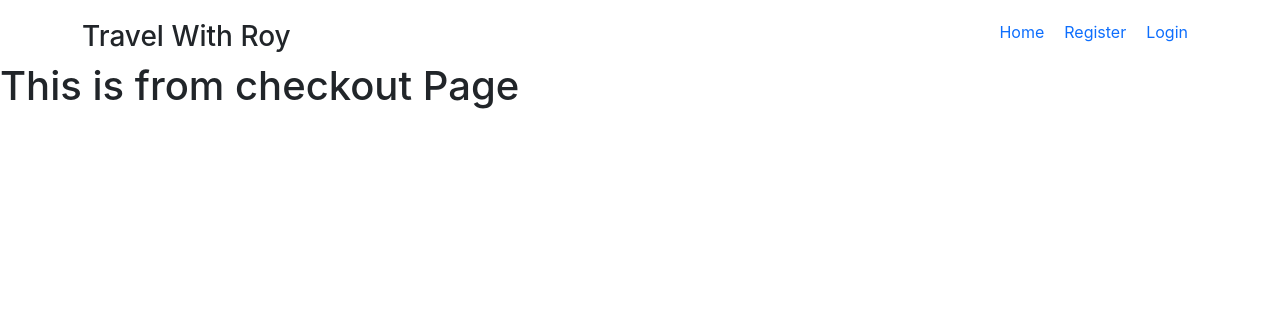
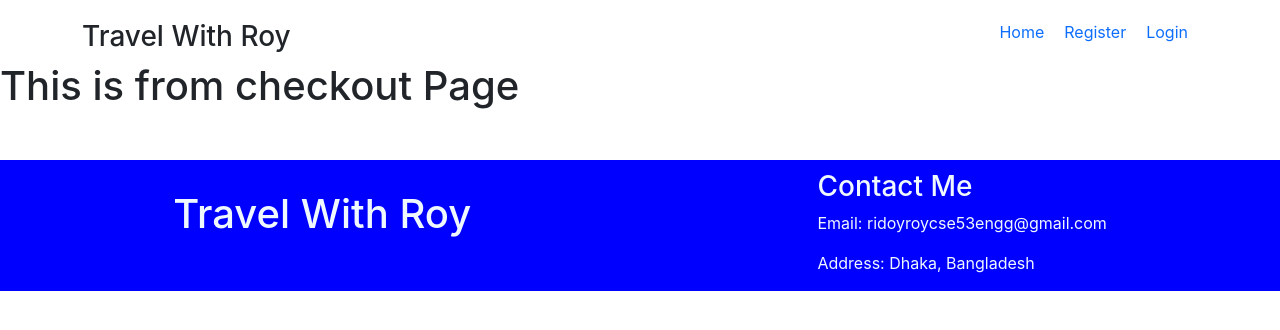
Before and after one commit to IamRidoyRoy/Travel-With-Roy, a React (Create React App) app: page /checkout in a window 1280 px wide. Shown: the top 330 px of the page. Built offline with nearby package versions, Linux system fonts and the light colour scheme; no server answers; the HTML template or start-up script is replaced by a standard one.

Commit message:
Footer added

```diff
--- a/src/App.js
+++ b/src/App.js
@@ -5,6 +5,7 @@ import Home from './components/Home/Home';
 import Login from './components/Login/Login';
 import Register from './components/Login/Register';
 import Checkout from './components/Checkout/Checkout';
+import Footer from './components/Footer/Footer';
 function App() {
   return (
     <div >
@@ -17,6 +18,7 @@ function App() {
         <Route path='/checkout' element={<Checkout></Checkout>}></Route>
 
       </Routes>
+      <Footer></Footer>
     </div >
   );
 }
--- /dev/null
+++ b/src/components/Footer/Footer.css
@@ -0,0 +1,15 @@
+.footer {
+    display: flex;
+    justify-content: space-around;
+    margin-top: 50px;
+    background-color: blue;
+    color: aliceblue;
+}
+
+.footer h1 {
+    margin-top: 30px;
+}
+
+.contact {
+    margin-top: 10px;
+}
--- /dev/null
+++ b/src/components/Footer/Footer.js
@@ -0,0 +1,18 @@
+import React from 'react';
+import './Footer.css'
+const Footer = () => {
+    return (
+        <div className='footer'>
+            <div>
+                <h1>Travel With Roy</h1>
+            </div>
+            <div className='contact'>
+                <h3>Contact Me</h3>
+                <p>Email: ridoyroycse53engg@gmail.com</p>
+                <p>Address: Dhaka, Bangladesh</p>
+            </div>
+        </div>
+    );
+};
+
+export default Footer;
```
